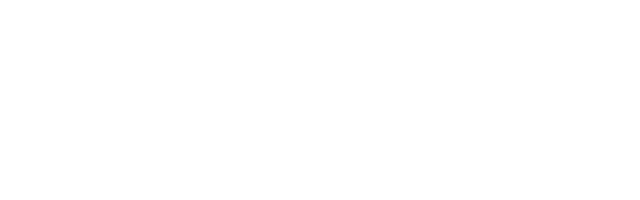
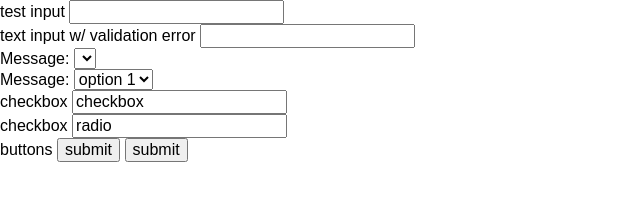
Before and after one commit to ellisken/ui-challenge-02, a plain HTML site: page index.html in a window 1280 px wide. Shown: the whole page, without its empty margins (0-640 px from the left). Drawn offline with Linux system fonts and the light colour scheme.

Commit message:
add elements to index.html

```diff
--- a/index.html
+++ b/index.html
@@ -11,7 +11,43 @@
   <link rel="stylesheet" type="text/css" href="styles/modules.css" />
 </head>
 <body>
-
+  <form>
+    <div>
+      <label for="text-input">test input</label>
+      <input type="text" id="text-input">
+    </div>
+    <div>
+      <label for="text-input-error">text input w/ validation error</label>
+      <input type="text" id="text-input-error">
+    </div>
+    <div>
+      <label for="select-box">Message:</label>
+      <select id="select-box"></select>
+    </div>
+    <div>
+        <label for="select-box-open">Message:</label>
+        <select id="select-box-open">
+          <option value="option 1">option 1</option>
+          <option value="option 2">option 2</option>
+          <option value="option 3">option 3</option>
+          <option value="option 4">option 4</option>
+          <option value="option 5">option 5</option>
+        </select>
+    </div>
+    <div>
+      <label for="checkbox">checkbox</label>
+      <input value="checkbox" id="checkbox">
+    </div>
+    <div>
+        <label for="radio">checkbox</label>
+        <input value="radio" id="radio">
+    </div>
+    <div>
+      buttons
+      <button type="submit">submit</button>
+      <button type="submit">submit</button>
+    </div>
+  </form>
   <script src="app.js"></script>
 </body>
 </html>
```
